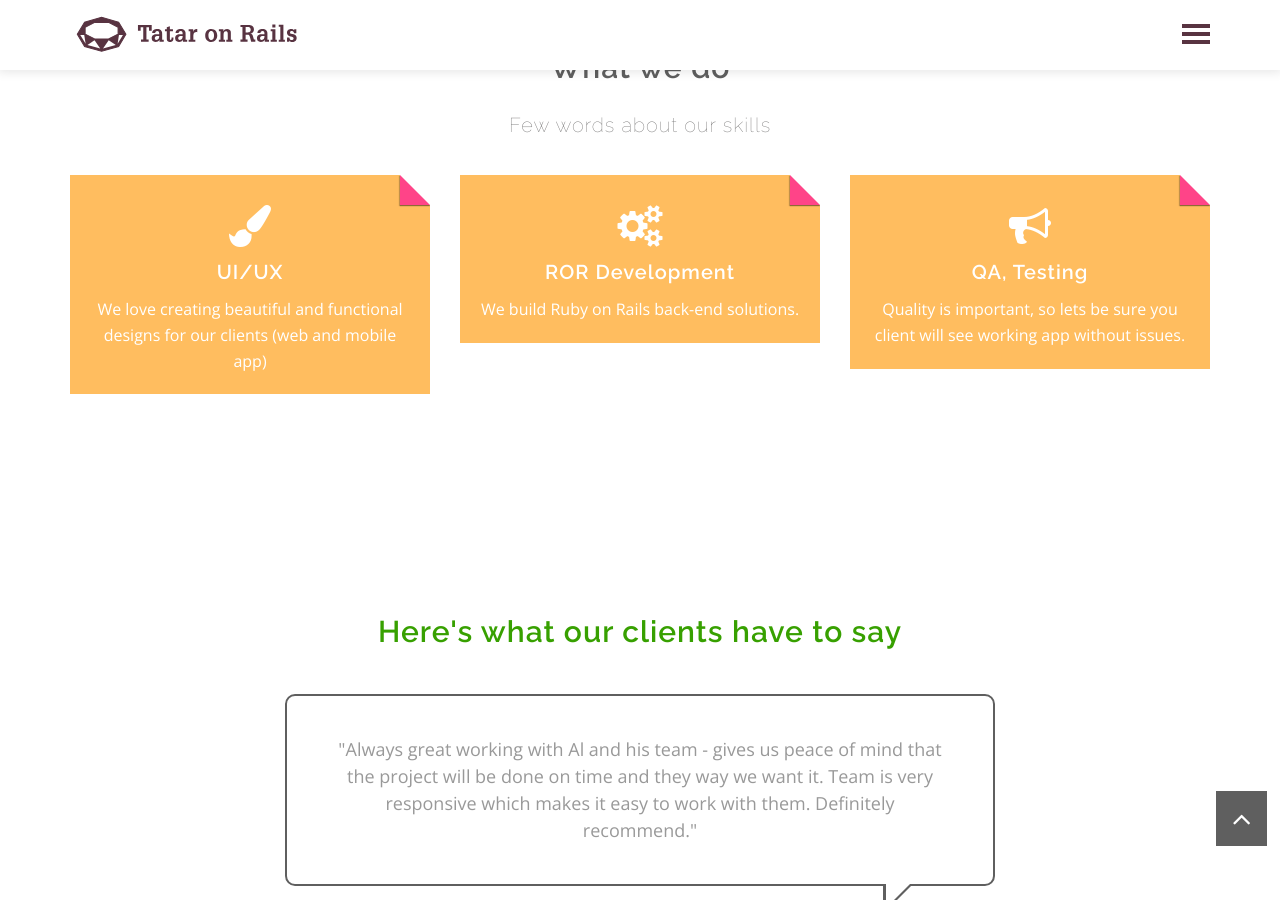
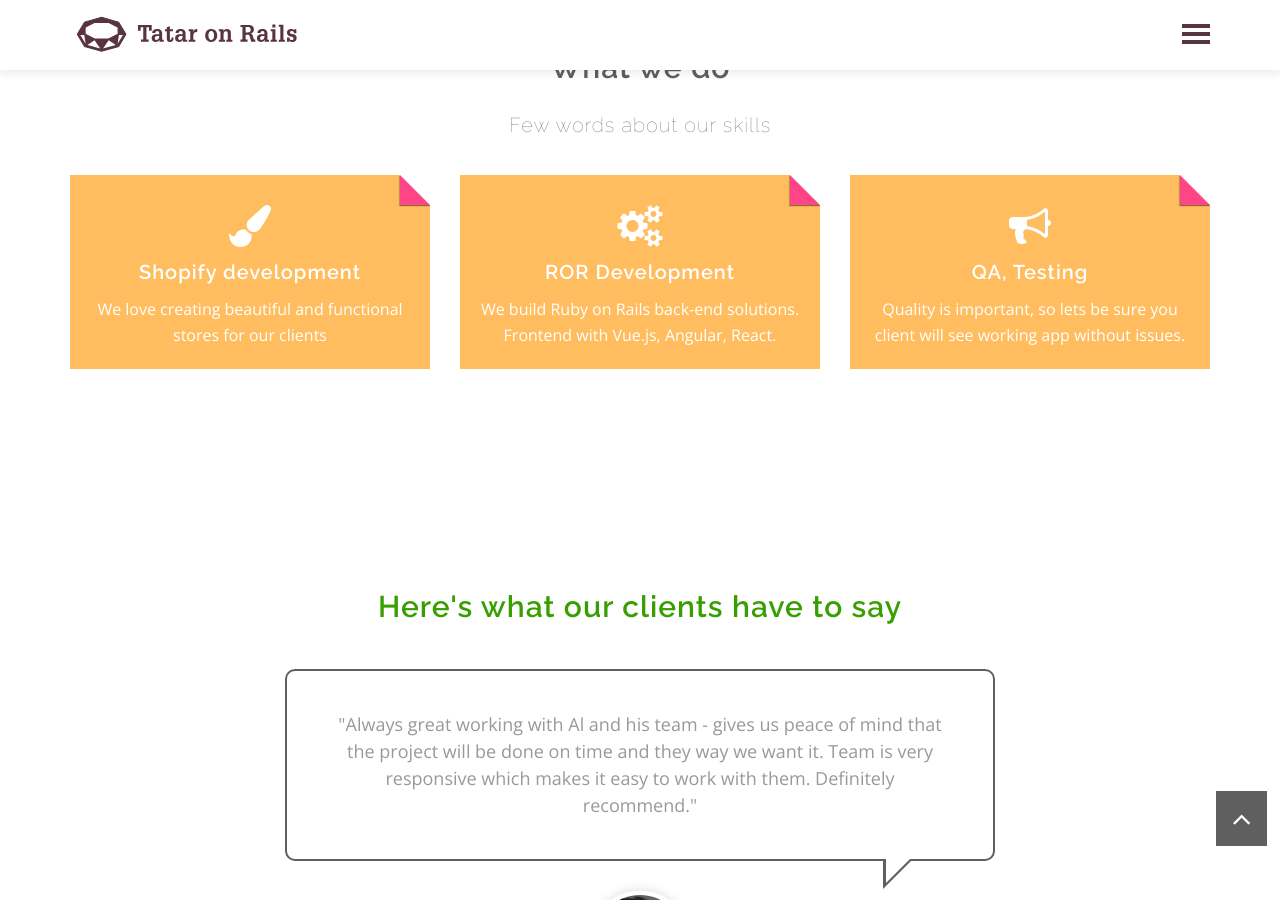
Before and after one commit to tataronrails/tataronrails.github.io, a Jekyll site: the page built from index.md, in a window 1280 px wide and 900 px high, scrolled down 1546 px. Built offline with Jekyll 4.4.1, drawn with Linux system fonts in a browser that asks for light colours; our own code applies the rules of GitHub Pages for plain Markdown files.

Commit message:
ux changed to shopify dev

```diff
--- a/_layouts/default.html
+++ b/_layouts/default.html
@@ -170,8 +170,8 @@
                                 <div class="col-md-4">
                                     <div class="row services-item sans-shadow text-center">
                                         <i class="fa fa-paint-brush fa-3x"></i>
-                                        <h4>UI/UX</h4>
-                                        <p>We love creating beautiful and functional designs for our clients (web and mobile app)</p>
+                                        <h4>Shopify development</h4>
+                                        <p>We love creating beautiful and functional stores for our clients</p>
                                     </div><!-- /.row -->
                                 </div><!-- /.col-md-4 -->
 
@@ -179,7 +179,7 @@
                                     <div class="row services-item sans-shadow text-center">
                                         <i class="fa fa-cogs fa-3x"></i>
                                         <h4>ROR Development</h4>
-                                        <p>We build Ruby on Rails back-end solutions.</p>
+                                        <p>We build Ruby on Rails back-end solutions.</p><p>Frontend with Vue.js, Angular, React.</p>
                                     </div><!-- /.row -->
                                 </div><!-- /.col-md-4 -->
 
@@ -190,8 +190,6 @@
                                         <p>Quality is important, so lets be sure you client will see working app without issues. </p>
                                     </div><!-- /.row -->
                                 </div><!-- /.col-md-4 -->
-
-
                             </div><!-- /.row -->
                         </div><!-- /.container -->
 
```
